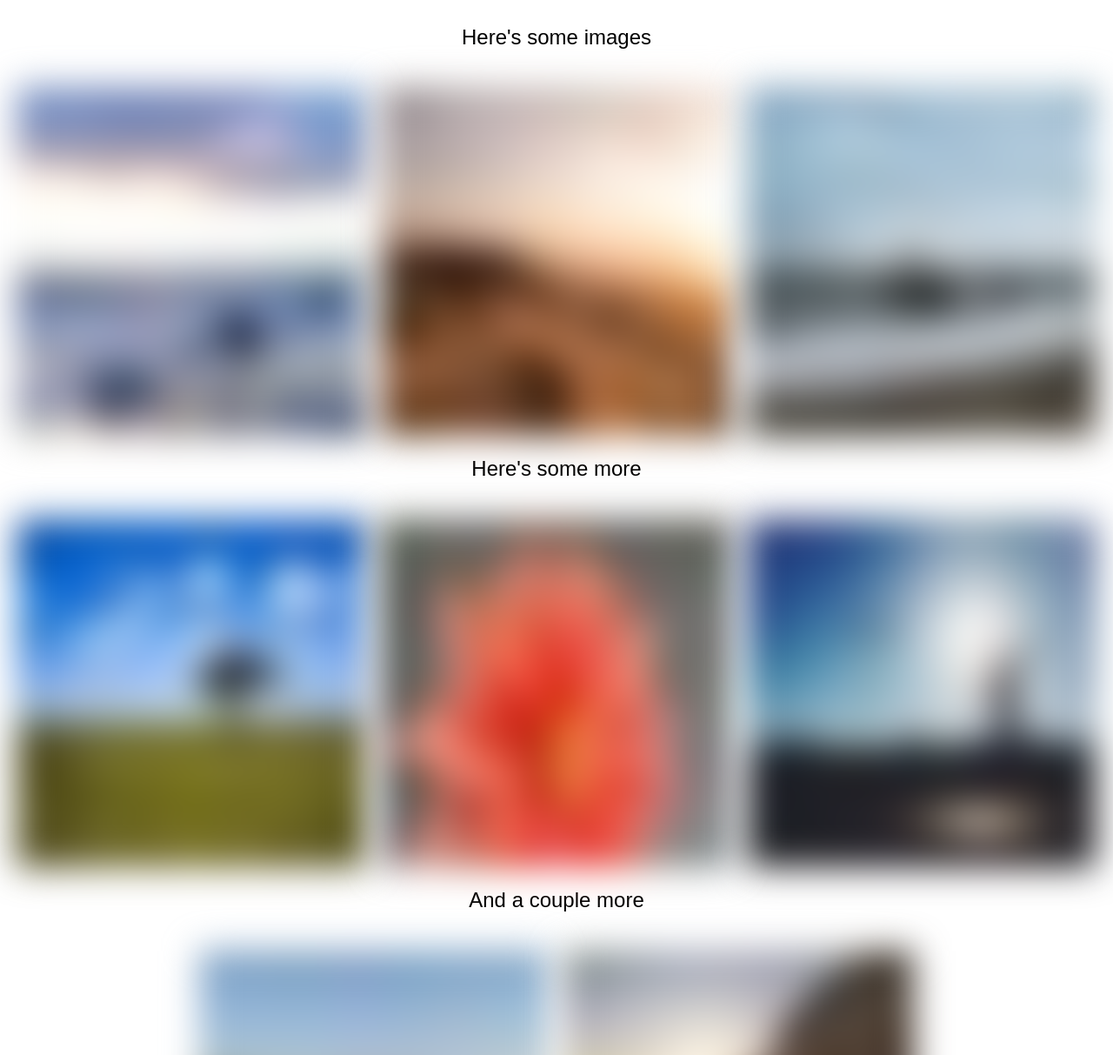
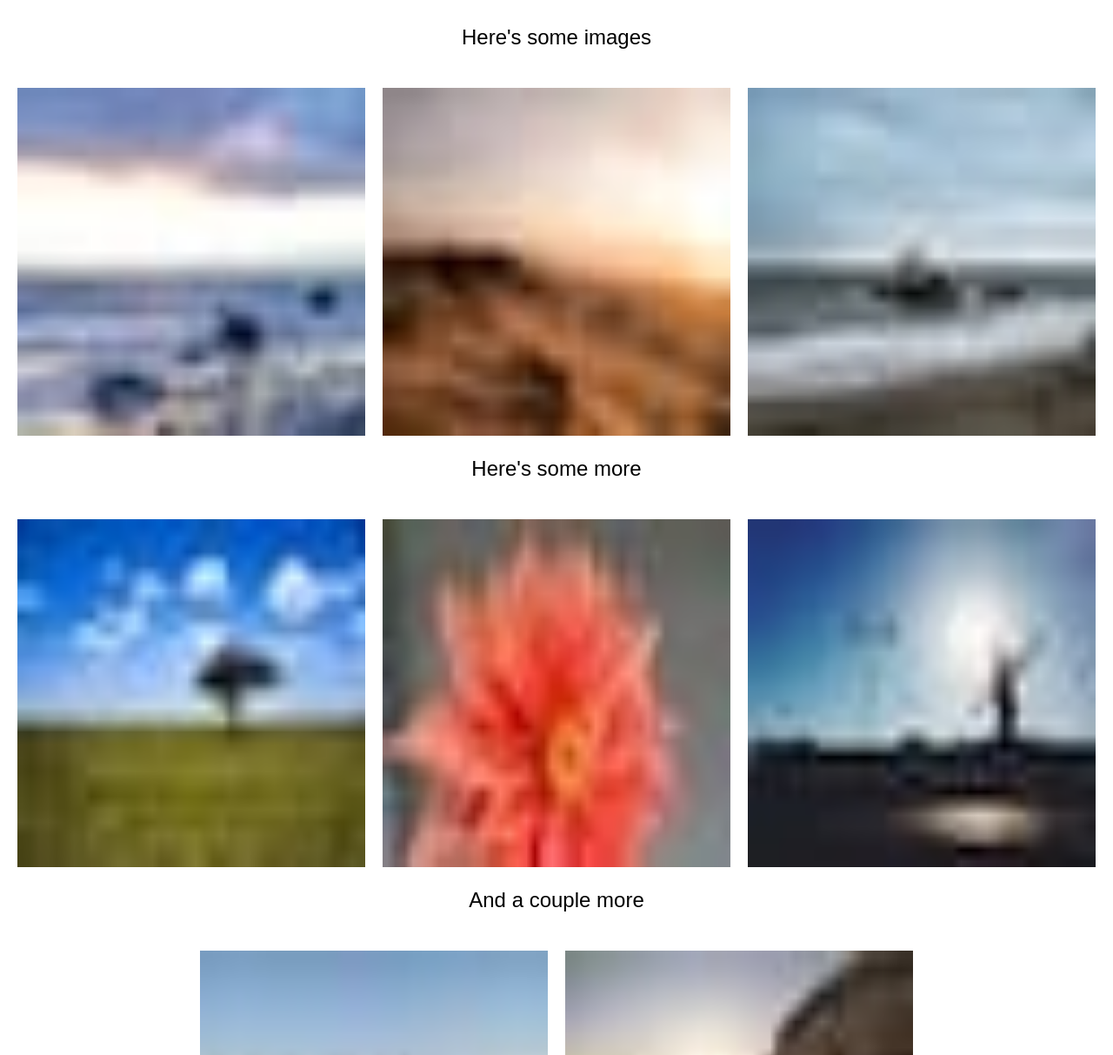
Before and after one commit to dombrant/blurry-image-load, a plain HTML site: page dev/BlurryLoad.html in a window 1280 px wide. Shown: the part 90-1303 px from the top of the page at 87% size. Drawn offline with Linux system fonts and the light colour scheme; no server answers.

Commit message:
Updated HTML to include image-blur class

```diff
--- a/dev/BlurryLoad.html
+++ b/dev/BlurryLoad.html
@@ -16,20 +16,20 @@
     <h1> This is a heading</h1>
     <p> Here's some images </p>
     <span class="images">
-      <img class="blur-image" src="img/Image 1 small.jpg" data-large="http://68.media.tumblr.com/ec28837d85e57b3c0ae64e47090674e2/tumblr_nsw3mktvq71teue7jo1_1280.jpg">
-      <img class="blur-image" src="img/Image 2 small.jpg" data-large="https://s3-us-west-1.amazonaws.com/photos.snapwi.re/Week+59/SW_Jordan+McQueen.jpg">
-      <img class="blur-image" src="img/Image 3 small.jpg" data-large="https://s3-us-west-1.amazonaws.com/photos.snapwi.re/Week+59/SW_Paul+Filitchkin.jpg">
+      <img class="image-blur" src="img/Image 1 small.jpg" data-large="http://68.media.tumblr.com/ec28837d85e57b3c0ae64e47090674e2/tumblr_nsw3mktvq71teue7jo1_1280.jpg">
+      <img class="image-blur" src="img/Image 2 small.jpg" data-large="https://s3-us-west-1.amazonaws.com/photos.snapwi.re/Week+59/SW_Jordan+McQueen.jpg">
+      <img class="image-blur" src="img/Image 3 small.jpg" data-large="https://s3-us-west-1.amazonaws.com/photos.snapwi.re/Week+59/SW_Paul+Filitchkin.jpg">
     </span>
     <p> Here's some more </p>
     <span class="images">
-      <img class="blur-image" src="img/Image 4 small.jpg" data-large="http://68.media.tumblr.com/81b68fc67dd011cfc1a377e908d451f5/tumblr_ooma3sGdfe1teue7jo1_1280.jpg">
-      <img class="blur-image" src="img/Image 5 small.jpg" data-large="http://68.media.tumblr.com/4525cadf7f6d954f36697c578ced43cd/tumblr_onv4ryFLxp1teue7jo1_1280.jpg">
-      <img class="blur-image" src="img/Image 6 small.jpg" data-large="http://68.media.tumblr.com/d2d6d511ceee76d4ec81c721736921ca/tumblr_onhyreTZKz1teue7jo1_1280.jpg">
+      <img class="image-blur" src="img/Image 4 small.jpg" data-large="http://68.media.tumblr.com/81b68fc67dd011cfc1a377e908d451f5/tumblr_ooma3sGdfe1teue7jo1_1280.jpg">
+      <img class="image-blur" src="img/Image 5 small.jpg" data-large="http://68.media.tumblr.com/4525cadf7f6d954f36697c578ced43cd/tumblr_onv4ryFLxp1teue7jo1_1280.jpg">
+      <img class="image-blur" src="img/Image 6 small.jpg" data-large="http://68.media.tumblr.com/d2d6d511ceee76d4ec81c721736921ca/tumblr_onhyreTZKz1teue7jo1_1280.jpg">
     </span>
     <p> And a couple more </p>
     <span class="images">
-      <img class="blur-image" src="img/Image 7 small.jpg" data-large="https://d2lm6fxwu08ot6.cloudfront.net/img-thumbs/960w/JLKMOY8ZXD.jpg">
-      <img class="blur-image" src="img/Image 8 small.jpg" data-large="https://d2lm6fxwu08ot6.cloudfront.net/img-thumbs/960w/2YASLM4FFA.jpg">
+      <img class="image-blur" src="img/Image 7 small.jpg" data-large="https://d2lm6fxwu08ot6.cloudfront.net/img-thumbs/960w/JLKMOY8ZXD.jpg">
+      <img class="image-blur" src="img/Image 8 small.jpg" data-large="https://d2lm6fxwu08ot6.cloudfront.net/img-thumbs/960w/2YASLM4FFA.jpg">
     </span>
     <h1> And now we're done! </h1>
   </div>
```
